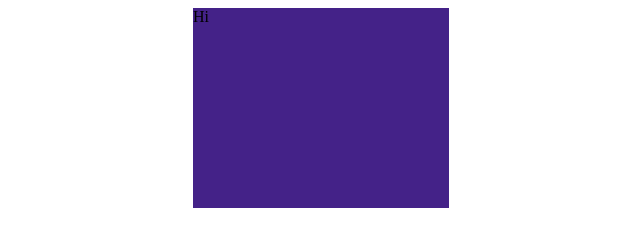
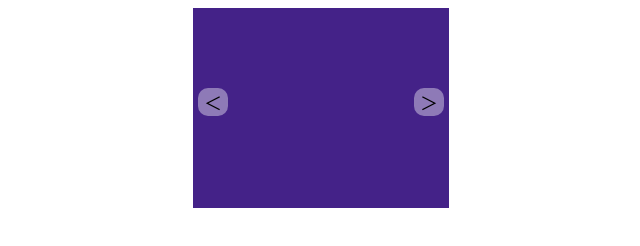
Before and after one commit to 0x-Armin/odin-dynamic-ui, a plain HTML site: page image-slider/index.html in a window 1280 px wide. Shown: the whole page, without its empty margins (319-959 px from the left). Drawn offline with Linux system fonts and the light colour scheme.

Commit message:
Get image nav to work

```diff
--- a/image-slider/image-slider.js
+++ b/image-slider/image-slider.js
@@ -15,3 +15,9 @@ const prev = () => {
   currX = currX === 0 ? -80 : (currX + 20) % 100;
   addTranslationToStyle(currX);
 }
+
+const nextBtn = document.getElementById('next-btn');
+nextBtn.addEventListener('click', next);
+
+const prevBtn = document.getElementById('prev-btn');
+prevBtn.addEventListener('click', prev);
--- a/image-slider/index.html
+++ b/image-slider/index.html
@@ -11,12 +11,14 @@
 <body>
   <div id="frame">
     <div id="wide-image">
-      <div class='image' id="purple">Hi</div>
+      <div class='image' id="purple"></div>
       <div class="image" id="blue"></div>
       <div class="image" id="green"></div>
       <div class="image" id="yellow"></div>
       <div class="image" id="red"></div>
     </div>
+    <button class="btn" id="next-btn">＞</button>
+    <button class="btn" id="prev-btn">＜</button>
   </div>
 </body>
 </html>
--- a/image-slider/style.css
+++ b/image-slider/style.css
@@ -40,3 +40,23 @@
 #red {
   background-color: #EB7d5B;
 }
+
+.btn {
+  position: absolute;
+  z-index: 10px;
+
+  background-color: rgba(255, 255, 255, 0.4);
+  border: none;
+  border-radius: 10px;
+  font-size: large;
+}
+
+#next-btn {
+  top: 40%;
+  right: 2%;
+}
+
+#prev-btn {
+  top: 40%;
+  left: 2%;
+}
```
